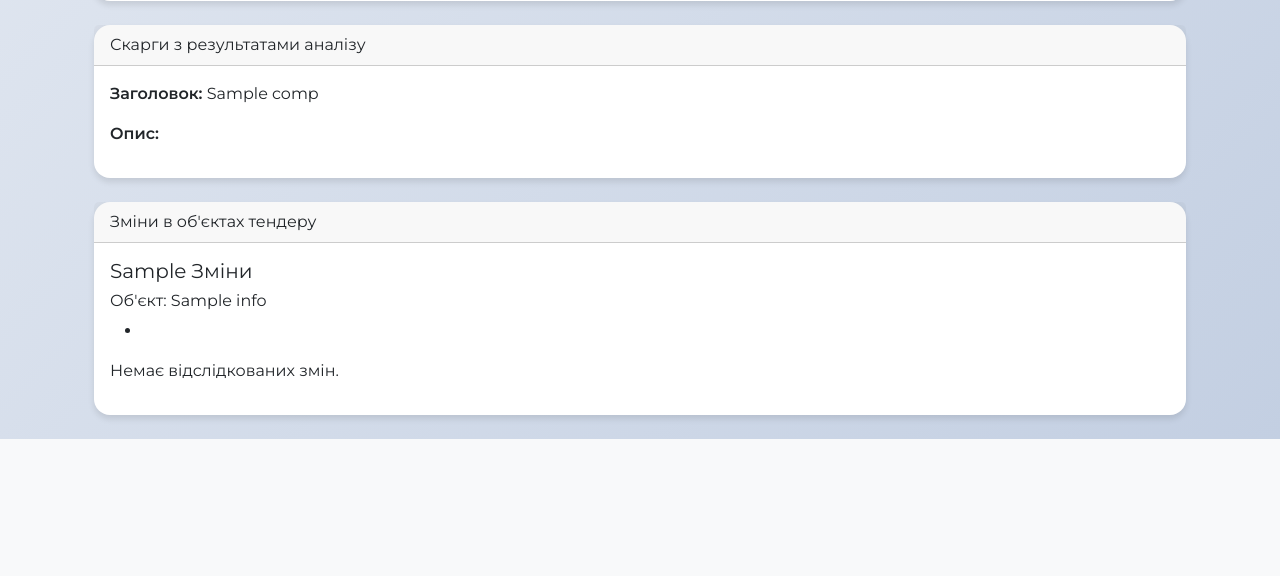
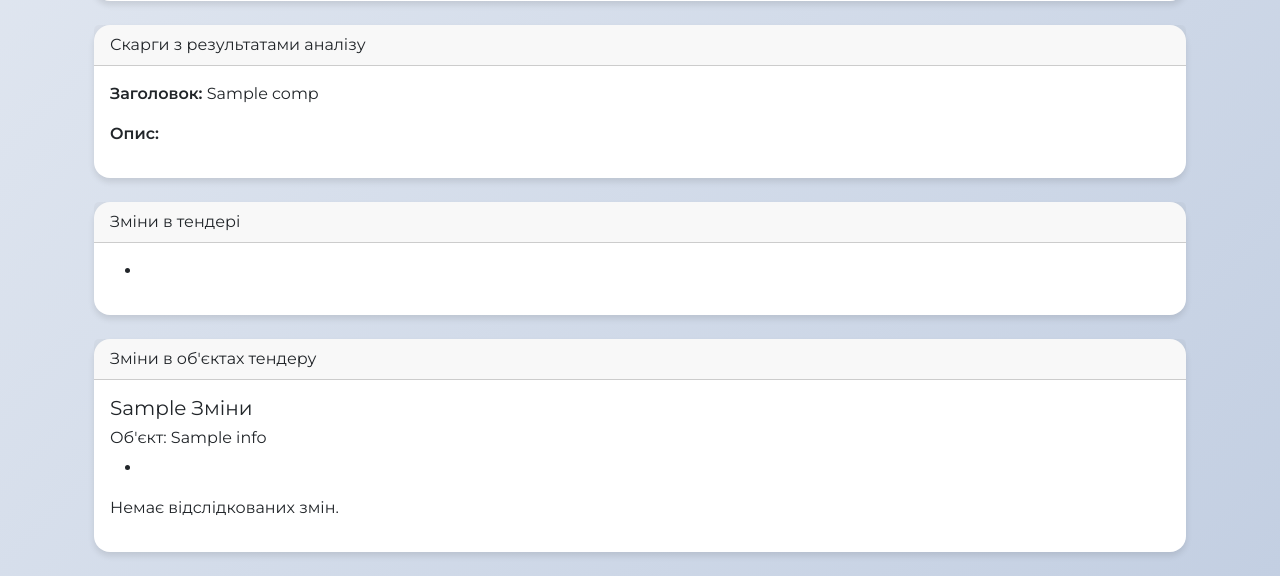
Before and after one commit to demianchuk-o/procurement-analyzer, a Python web app: template templates/tender_detail.html in a window 1280 px wide. Shown: the part 1507-2083 px from the top of the page. Before the commit the page ends 1946 px from the top, so only its background shows below. Run offline with Jinja, Linux system fonts and the light colour scheme; the template is opened without the code that fills it: most values are stand-ins (such as "Sample title", 1, 10 or a date in 2020).

Commit message:
extended tender details page

```diff
--- a/templates/tender_detail.html
+++ b/templates/tender_detail.html
@@ -124,6 +124,20 @@
 {% endif %}
 
 
+    <div class="card mb-4">
+        <div class="card-header">Зміни в тендері</div>
+                <div class="card-body">
+                    {% if report_data.tender_changes %}
+                        <ul>
+                            {% for change in report_data.tender_changes %}
+                                <li class='change-item'>{{ format_entity_change(change, 'tenders') | e }}</li>
+                            {% endfor %}
+                        </ul>
+                    {% else %}
+                        <p>Не відслідковано змін для даного тендеру.</p>
+                    {% endif %}
+        </div>
+    </div>
   <div class="card mb-4">
     <div class="card-header">Зміни в об'єктах тендеру</div>
     <div class="card-body">
@@ -155,5 +169,4 @@
   </div>
 </div>
 
-</div>
 {% endblock %}
```
